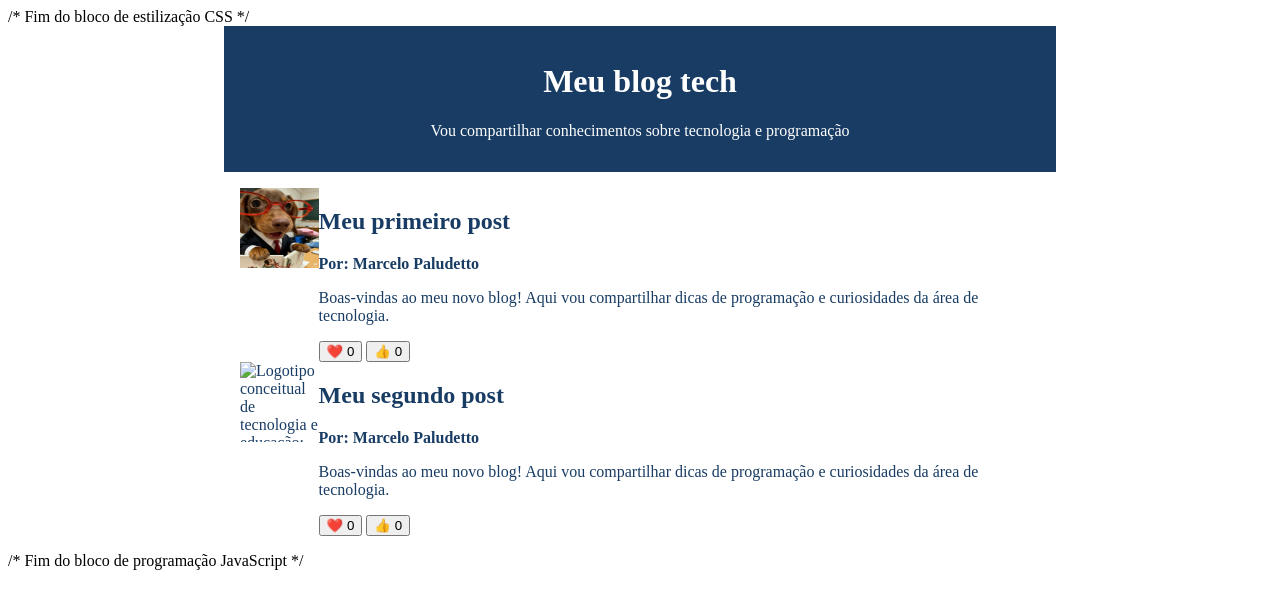
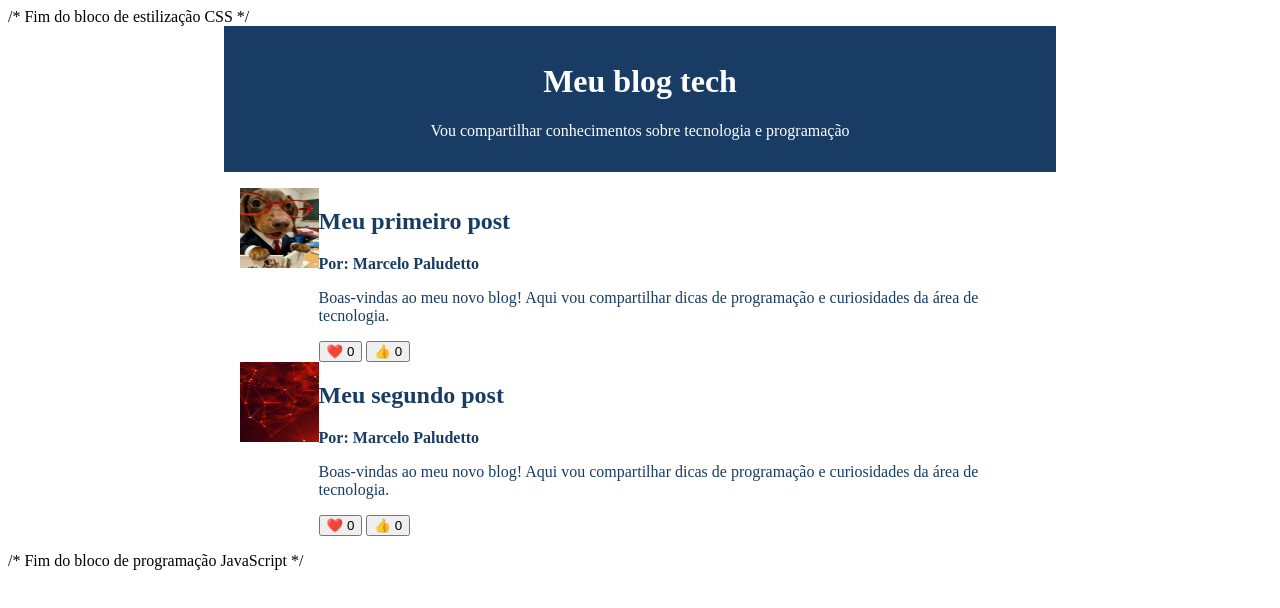
Before and after one commit to mirelypadilha-debug/Meublog2026, a plain HTML site: page index.html in a window 1280 px wide. Drawn offline with Linux system fonts and the light colour scheme.

Commit message:
Update index.html

```diff
--- a/index.html
+++ b/index.html
@@ -73,7 +73,7 @@
         </article>
 
         <article> <!-- Segundo artigo do blog -->
-            <img src="imagem-blog.png"
+            <img src="meublog.jpg"
                 alt="Logotipo conceitual de tecnologia e educação: um livro aberto de onde emerge um cérebro digital brilhante, cercado por ícones de Wi-Fi, circuitos e lâmpada de ideia. Cores em tons de azul e branco.">
             <div>
                 <h2>Meu segundo post</h2>
```
